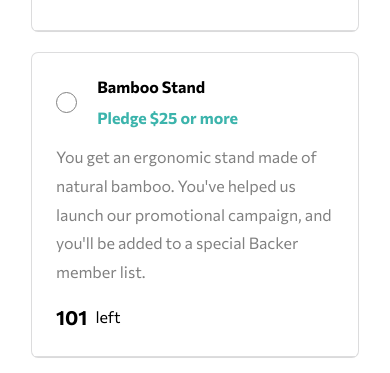
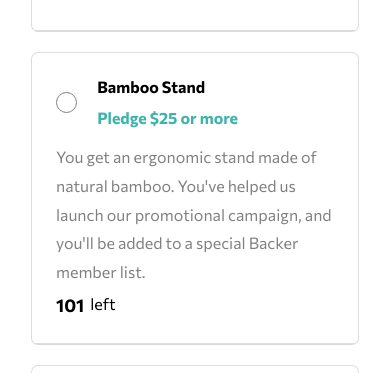
Before and after one commit to rizkydwiyuliyanto/crowdfunding-product-page, a plain HTML site: page index.html in a window 390 px wide. Both pictures are taken after a click on the button "Back this project". Shown: the part 402-775 px from the top of the page. Drawn offline with Linux system fonts and the light colour scheme.

Commit message:
btn Continue fixed

```diff
--- a/assets/styles/style.scss
+++ b/assets/styles/style.scss
@@ -417,9 +417,8 @@ input[type="number"] {
         // width: 100%;
         // left: 0;
         padding: 1.2em 2em;
-        top: 0;
+        // top: 0;
         margin-bottom: 0.2em;
-        position: sticky;
         // border-bottom: 1.2px solid #808080;
         box-shadow: rgba(0, 0, 0, 0.02) 0px 1px 3px 0px, rgba(27, 31, 35, 0.15) 0px 0px 0px 1px;
         #close-modal {
@@ -447,9 +446,9 @@ input[type="number"] {
             padding: 1.5em;
             border-radius: 6px;
             overflow: hidden;
+            // height: 400px;
             transition: height 0.2s ease-in;
             box-shadow: rgba(0, 0, 0, 0.02) 0px 1px 3px 0px, rgba(27, 31, 35, 0.15) 0px 0px 0px 1px;
-
             .border-modal-project {
                 padding: 0.6em;
                 margin-right: 20px;
@@ -487,6 +486,7 @@ input[type="number"] {
                 font-weight: 700;
                 margin-bottom: 20px;
                 display: flex;
+
                 // width: ;
                 justify-content: space-between;
                 cursor: pointer;
@@ -503,38 +503,28 @@ input[type="number"] {
                     flex-direction: column;
                 }
             }
-            .stock-xl {
-                @media screen and (max-width: 450px) {
-                    display: none;
-                }
-            }
-            .stock-mb {
-                margin-top: 18px;
-                align-items: center;
-                width: fit-content;
-                p {
-                    &:first-child {
-                        margin-right: 8px;
+            .reward-description {
+                .stock-xl {
+                    @media screen and (max-width: 450px) {
+                        margin-top: 7px;
                     }
                 }
-                @media screen and (min-width: 451px) {
-                    display: none;
-                }
-            }
-            .reward-description {
+
                 @media screen and (max-width: 450px) {
                     position: absolute;
+                    // height: 00px;
                     width: 100%;
+                    // height: fit-content;
                     left: 0;
                     top: 90px;
                     padding: 0 1.5em;
                 }
+                span {
+                    color: #808080;
+                    line-height: 1.8;
+                }
             }
 
-            span {
-                color: #808080;
-                line-height: 1.8;
-            }
 
             &:last-child {
                 margin-bottom: 0px;
--- a/script.js
+++ b/script.js
@@ -61,7 +61,7 @@ close_modal.onclick = () => {
 }
 const test2 = (idx, x) => {
   const pledge_input = document.querySelectorAll(".pledge-input");
-  let s = document.body.clientWidth > 450 ? ".stock-xl" : ".stock-mb"
+  let s = ".stock-xl"
   const stock = document.querySelectorAll(s);
   let stockValue = Number(stock[idx].firstElementChild.innerText)
   // console.log(stock)
@@ -125,7 +125,7 @@ open_modal.onclick = () => {
           <div class="border-modal-project"></div>
           <div class="flex-column margin-item">
             <div class="flex-between">
-              <div class="text-modal-project">
+              <div class="text-modal-project available">
                 <p style="margin: auto;" class="id-reward-header">
                   Pledge with no reward
                 </p>
@@ -135,15 +135,11 @@ open_modal.onclick = () => {
                 <p style="margin-left: 6px;">left</p>
               </div>
             </div>
-            <div class="reward-description">
+            <div class="reward-description available-reward-description">
               <span>
                 Choose to support us without a reward if you simply believe in our project. As a backer,
                 you will be signed up to receive product updates via email
               </span>
-              <div class="flex-between-items-center stock-mb" style="opacity:0;position: absolute;">
-                <p style="font-weight: 700;font-size: 20px;" class="stock"></p>
-                <p style="">left</p>
-              </div>
             </div>
           </div>
         </div>
@@ -194,7 +190,7 @@ open_modal.onclick = () => {
             <div class="${stock === 0 ? "bg-transparent" : ""}"></div>
             <div class="flex-column margin-item">
               <div class="flex-between">
-                <div class="text-modal-project">
+                <div class="text-modal-project available">
                   <p class="id-reward-header" style="color:${stock === 0 ? "#7F7F7F" : ""};">
                     ${rewardHeader}
                   </p>
@@ -202,19 +198,29 @@ open_modal.onclick = () => {
                     Pledge $${pledge} or more
                   </p>
                 </div>
+                ${document.body.clientWidth > 450 ?
+                  `
                     <div class="flex stock-xl">
-                  <p style="color: ${stock === 0 ? "#7F7F7F" : ""};font-weight: 700;font-size: 18px;" class="stock">${stock}</p>
+                      <p style="color: ${stock === 0 ? "#7F7F7F" : ""};font-weight: 700;font-size: 18px;" class="${stock === 0 ? "" : "stock"}">${stock}</p>
                       <p style="color: ${stock === 0 ? "#7F7F7F" : ""};margin-left: 6px;">left</p>
                     </div>
+                  `
+                  :""
+                }
               </div>
-              <div class="reward-description">
+              <div class="reward-description available-reward-description">
                 <span>
                     ${rewardDescription}
                 </span>
-                <div class="flex-between-items-center stock-mb">
-                  <p style="color: ${stock === 0 ? "#7F7F7F" : ""};font-weight: 700;font-size: 20px;" class="stock">${stock}</p>
-                  <p style="color: ${stock === 0 ? "#7F7F7F" : ""};">left</p>
+                ${document.body.clientWidth < 450 ?
+                      `
+                        <div class="flex stock-xl">
+                          <p style="color: ${stock === 0 ? "#7F7F7F" : ""};font-weight: 700;font-size: 18px;" class="${stock === 0 ? "" : "stock"}">${stock}</p>
+                          <p style="color: ${stock === 0 ? "#7F7F7F" : ""};margin-left: 6px;">left</p>
                         </div>
+                      `
+                      :""
+                    }
               </div>
             </div>
           </div>
@@ -250,19 +256,20 @@ open_modal.onclick = () => {
             </div>
           </div>
         </div>
+
         </div>
       `
     newdiv.appendChild(div)
   })
   const project = document.querySelectorAll(".project")
   const form_pledge = document.querySelectorAll(".form-pledge")
-  const text_modal_project = document.querySelectorAll(".text-modal-project");
+  const text_modal_project = document.querySelectorAll(".available");
   const border_modal_project = document.querySelectorAll(".border-modal-project")
   const pledge_input = document.querySelectorAll(".pledge-input");
   const btn_continue = document.querySelectorAll(".btn-continue");
   const steup = document.querySelectorAll(".steup");
   const stedown = document.querySelectorAll(".stepdown");
-  const reward_description = document.querySelectorAll('.reward-description')
+  const reward_description = document.querySelectorAll('.available-reward-description')
   let a = false;
   let height = []
   text_modal_project.forEach((elem, idx) => {
@@ -280,6 +287,7 @@ open_modal.onclick = () => {
     }
     // console.log("TEST")
     let reward_descriptionHeight = Number(reward_description[idx].offsetHeight);
+    // stock
     let projectHeight = Number(project[idx].offsetHeight);
     let formPledgeHeight = Number(form_pledge[idx].offsetHeight);
     height.push({
@@ -325,10 +333,13 @@ open_modal.onclick = () => {
       const idValue = document.querySelectorAll(".id-reward-header")[idx];
       const stockValue = document.querySelectorAll(".stock")[idx];
       //   console.log(id.innerText)
+      console.log(stockValue)
+      console.log(document.querySelectorAll(".stock"))
       stock = {
         stock: stockValue.innerText,
         a: a
       }
+      console.log(stock);
       id = idValue.innerText
       progress = Number(value)
       console.log(setNominal + progress)
```
Also changed, not shown: assets/styles/style.css, 1 other file. Lines whose indentation alone changed are shown as unchanged.
